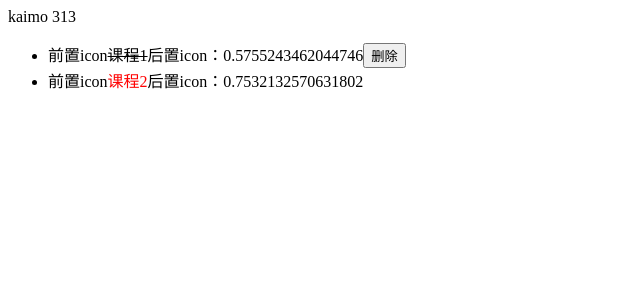
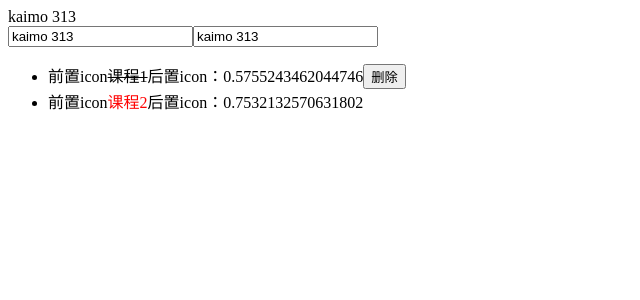
Before and after one commit to kaimo313/vue-development-practice, a Vue app in the folder vue-demo/: page / in a window 1280 px wide. Shown: the top 300 px of the page, without its empty margins (0-640 px from the left). Built offline with nearby package versions, Linux system fonts and the light colour scheme.

Commit message:
feat：双向绑定和单向数据流不冲突

```diff
--- a/vue-demo/src/App.vue
+++ b/vue-demo/src/App.vue
@@ -1,6 +1,13 @@
 <template>
     <div id="app">
         {{message}}
+
+        <div>
+            <input type="text" v-model="message">
+            <!-- 等价于下面的写法 -->
+            <input type="text" :value="message" @input="handleChange">
+        </div>
+
         <todo-list>
             <todo-item v-for="item in list" :key="item.title" :title="item.title" :del="item.del" @delete="handleDelete">
                 <span slot="pre-icon">前置icon</span>
@@ -35,6 +42,9 @@ export default {
         };
     },
     methods: {
+        handleChange(e) {
+            this.message = e.target.value;
+        },
         handleDelete(val) {
             console.log("handleDelete---->", val);
         },
```
